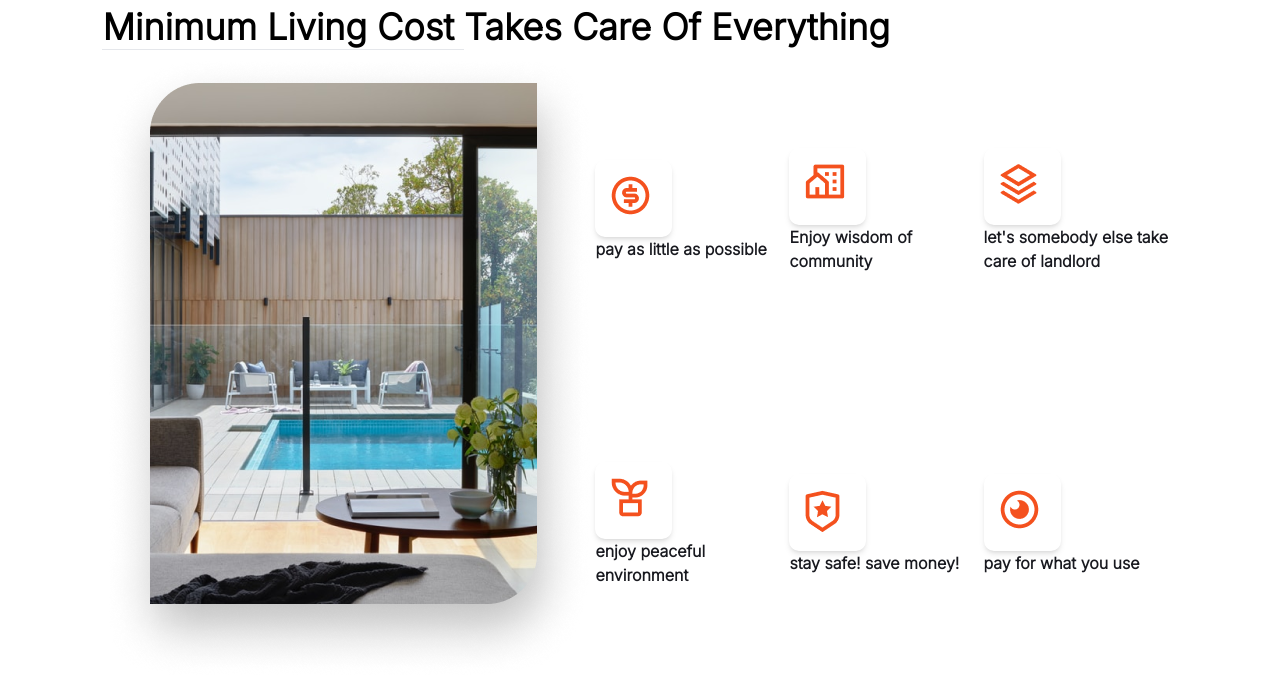
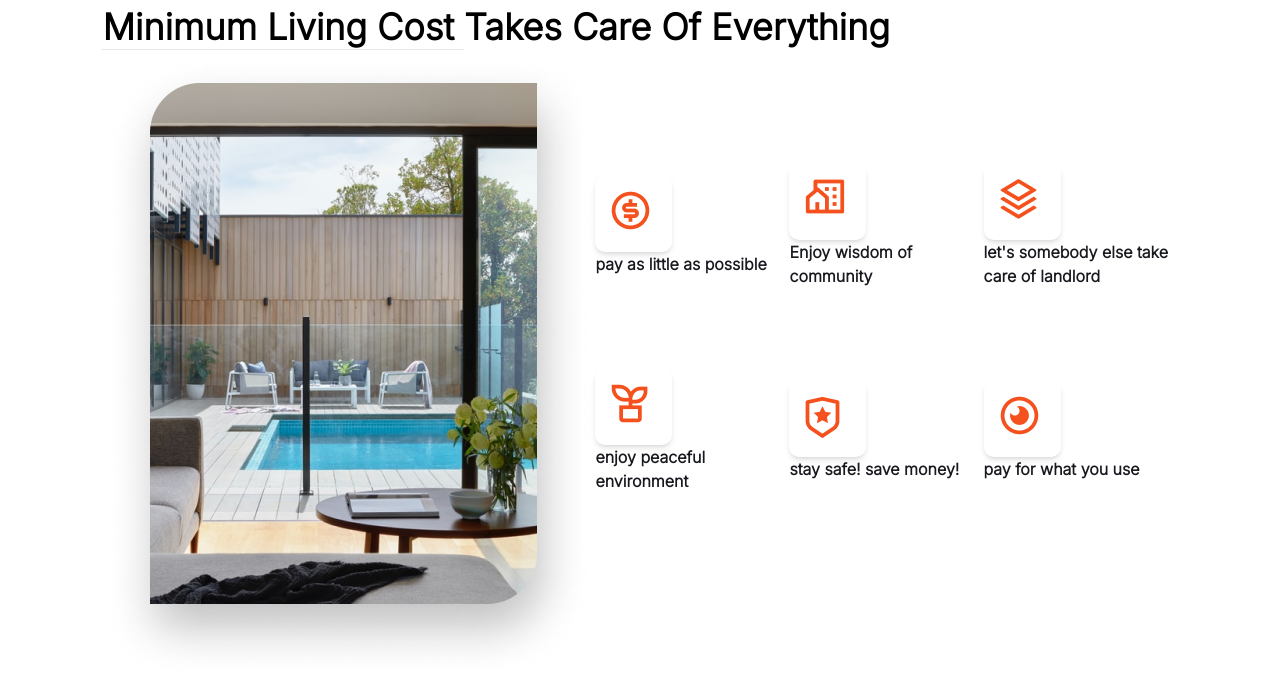
Before and after one commit to jesseemana/Rentals-Agency, a React (Vite) app: page / in a window 1280 px wide. Shown: the top 686 px of the page. Built offline with nearby package versions, Linux system fonts and the light colour scheme.

Commit message:
fixed margins and borders

```diff
--- a/src/components/Desc.jsx
+++ b/src/components/Desc.jsx
@@ -1,6 +1,6 @@
-import React from "react";
 import image from "../assets/desc.png";
 import { desc } from "../data";
+import { desc2 } from "../data";
 
 export const Desc = () => {
   return (
@@ -18,8 +18,21 @@ export const Desc = () => {
       </h1>
       <div className="flex flex-col md:flex-row">
         <img src={image} alt="" />
-        <div className="grid justify-center items-center grid-cols-3">
+        <div className="flex flex-col justify-center">
+          <div className="grid justify-center items-center grid-cols-3 ">
             {desc?.map((item, index) => {
+              return (
+                <div key={index} className="">
+                  <div className="rounded-[10px] shadow-md p-4 bg-#ffffff w-[77px] h-[77px]">
+                    <img src={item.icon} alt="" />
+                  </div>
+                  <p className="text-[#18191F] font-semibold">{item.desc}</p>
+                </div>
+              );
+            })}
+          </div>
+          <div className="grid justify-center items-center grid-cols-3 my-20">
+            {desc2?.map((item, index) => {
               return (
                 <div key={index} className="">
                   <div className="rounded-[10px] shadow-md p-4 bg-#ffffff w-[77px] h-[77px]">
@@ -32,5 +45,6 @@ export const Desc = () => {
           </div>
         </div>
       </div>
+    </div>
   );
 };
--- a/src/data.js
+++ b/src/data.js
@@ -17,7 +17,9 @@ export const desc = [
     {
         icon: icon3,
         desc: "let's somebody else take care of landlord"
-    },
+    }]
+
+ export const desc2 = [
     {
         icon: icon4,
         desc: "enjoy peaceful environment"
```
Lines whose indentation alone changed are shown as unchanged.
